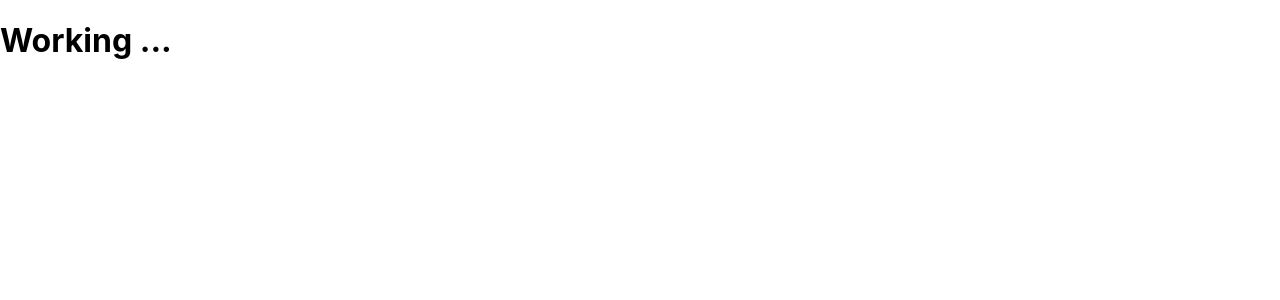
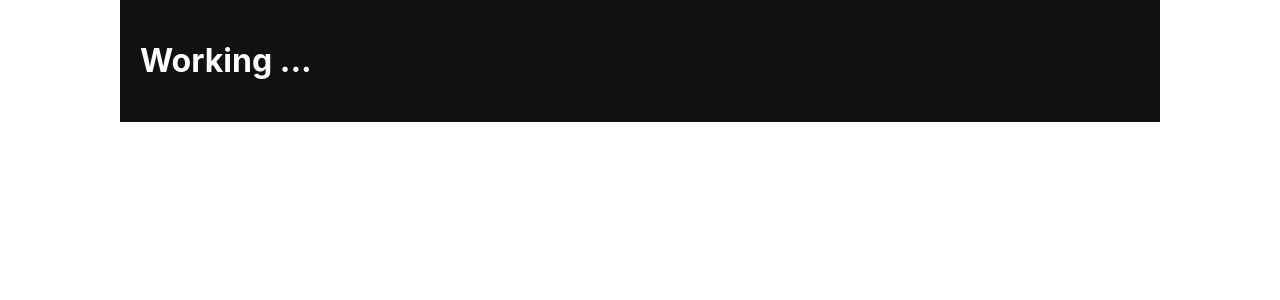
Before and after one commit to Kiril-Pavlov/react-shoping-cart-example, a React (Create React App) app: page / in a window 1280 px wide. Shown: the top 300 px of the page. Built offline with nearby package versions, Linux system fonts and the light colour scheme.

Commit message:
createda styled-component for the main container

```diff
--- a/package.json
+++ b/package.json
@@ -9,6 +9,7 @@
     "react": "^18.2.0",
     "react-dom": "^18.2.0",
     "react-scripts": "5.0.1",
+    "styled-components": "^5.3.6",
     "web-vitals": "^2.1.4"
   },
   "scripts": {
--- a/src/App.js
+++ b/src/App.js
@@ -1,11 +1,12 @@
 import logo from './logo.svg';
 import './App.css';
+import {Container} from "./components/styles/Container.styled"
 
 function App() {
   return (
-    <div className="main-container">
+    <Container>
       <h1>Working ...</h1>
-    </div>
+    </Container>
   );
 }
 
--- /dev/null
+++ b/src/components/styles/Container.styled.js
@@ -0,0 +1,10 @@
+import styled from "styled-components";
+
+export const Container = styled.div`
+    width:1000px;
+    max-width:100%;
+    padding:20px;
+    margin:0 auto;
+    background-color:#111111;
+    color:white;
+    `
```
Also changed, not shown: 1 other file (tests, documents, lock files or other folders).
